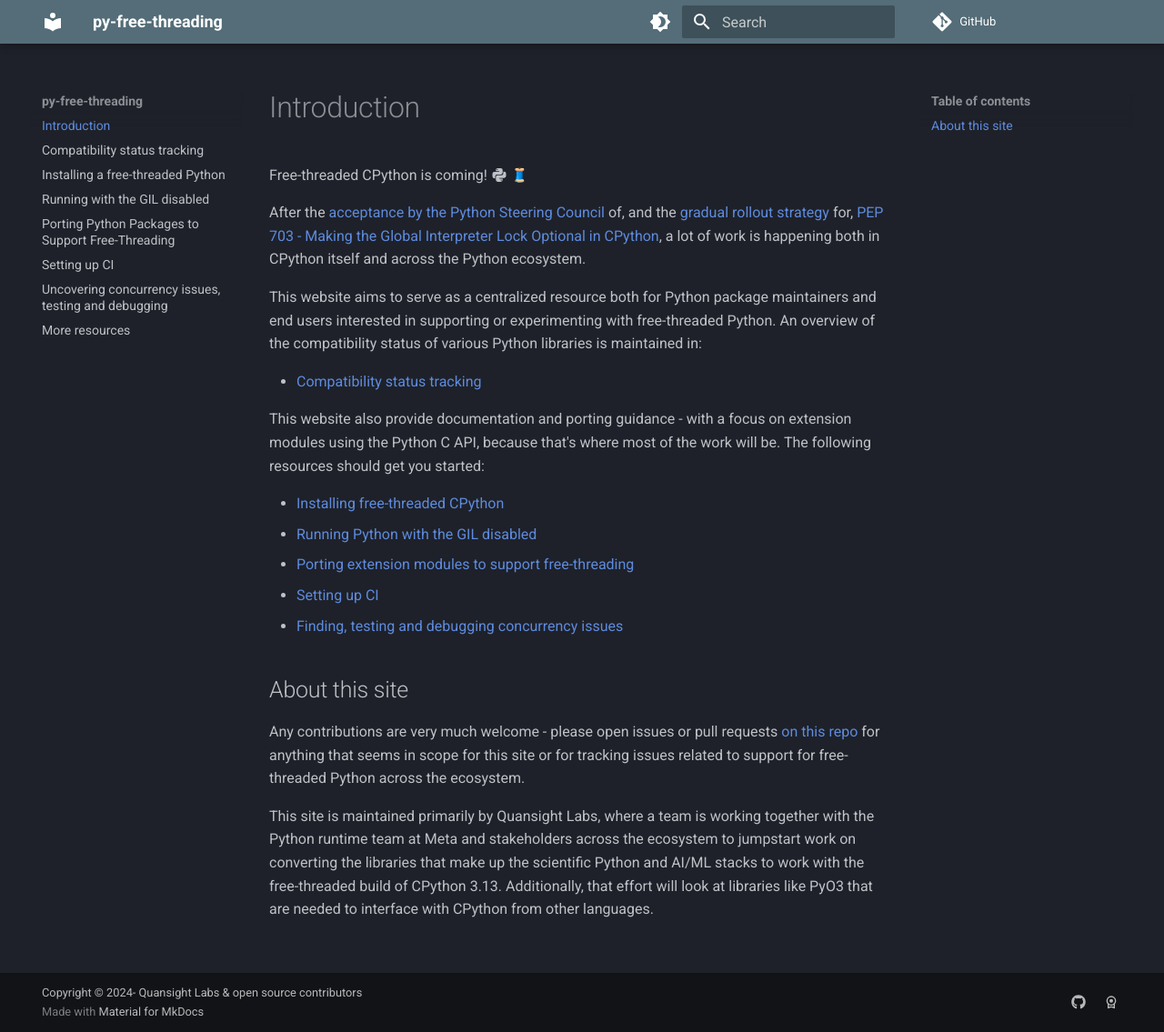
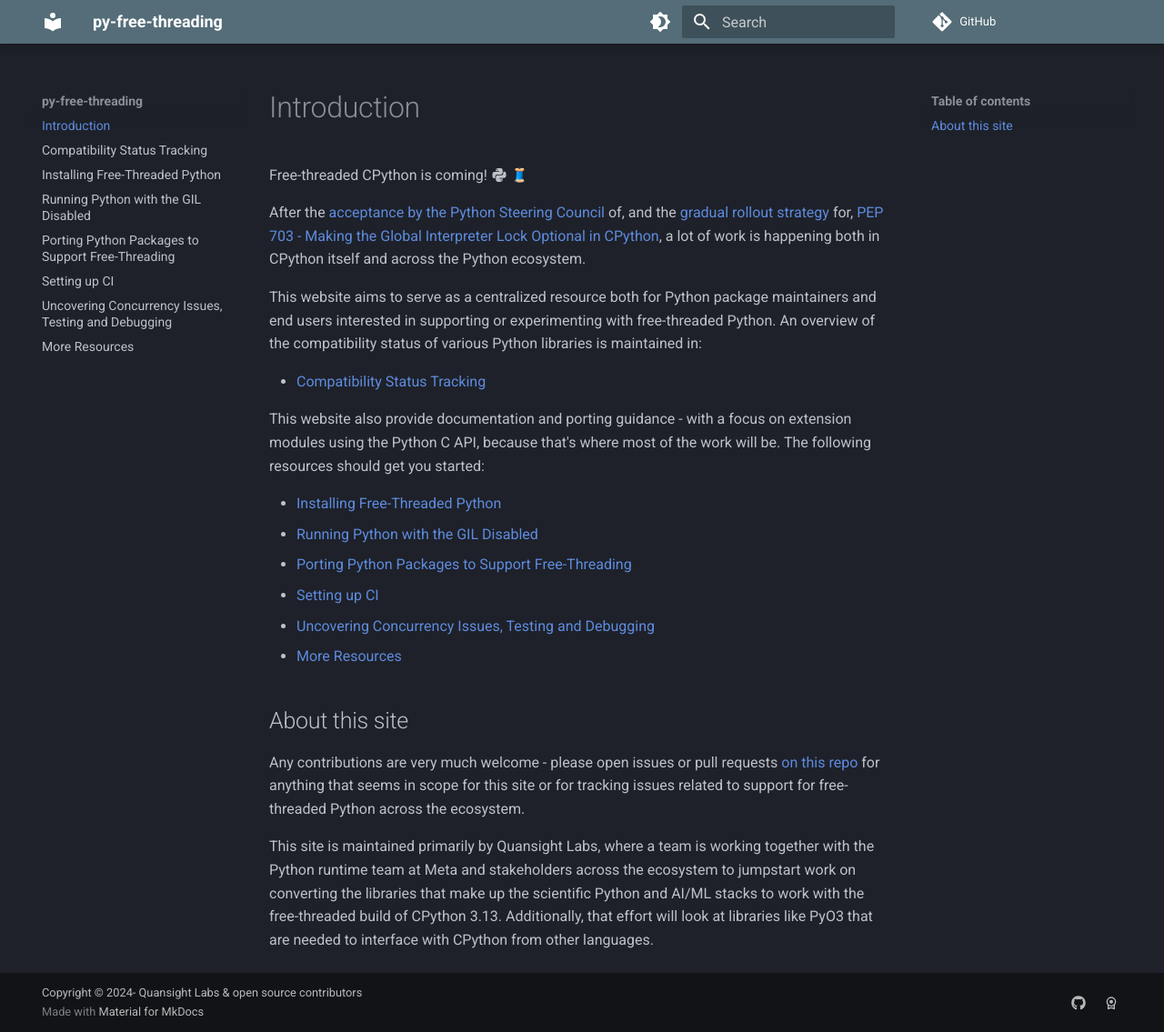
Before and after one commit to Quansight-Labs/free-threaded-compatibility, an MkDocs documentation site: the page built from docs/index.md, in a window 1280 px wide and 1135 px high. Shown: the whole window at 91% size. Built offline with MkDocs 1.6.1 and Material for MkDocs 9.7.7, drawn with Linux system fonts in a browser that asks for light colours; emoji names are drawn with the system emoji font; comment, search, counter and statistics services are not loaded.

Commit message:
Update TOC on index page, make headers uniform (#109)

```diff
--- a/docs/index.md
+++ b/docs/index.md
@@ -16,17 +16,18 @@
 free-threaded Python. An overview of the compatibility status of various Python
 libraries is maintained in:
 
-- [Compatibility status tracking](tracking.md)
+- [Compatibility Status Tracking](tracking.md)
 
 This website also provide documentation and porting guidance - with a focus on
 extension modules using the Python C API, because that's where most of the work
 will be. The following resources should get you started:
 
-- [Installing free-threaded CPython](installing_cpython.md)
-- [Running Python with the GIL disabled](running-gil-disabled.md)
-- [Porting extension modules to support free-threading](porting.md)
+- [Installing Free-Threaded Python](installing_cpython.md)
+- [Running Python with the GIL Disabled](running-gil-disabled.md)
+- [Porting Python Packages to Support Free-Threading](porting.md)
 - [Setting up CI](ci.md)
-- [Finding, testing and debugging concurrency issues](debugging.md)
+- [Uncovering Concurrency Issues, Testing and Debugging](debugging.md)
+- [More Resources](resources.md)
 
 ## About this site
 
--- a/docs/running-gil-disabled.md
+++ b/docs/running-gil-disabled.md
@@ -1,4 +1,4 @@
-# Running with the GIL disabled
+# Running Python with the GIL Disabled
 
 !!! info
     Most of the content on this page is also covered in the Python 3.13
```
Also changed, not shown: docs/debugging.md (+1 -1 lines), docs/installing_cpython.md (+1 -1 lines), docs/resources.md (+1 -1 lines), docs/tracking.md (+1 -1 lines).
